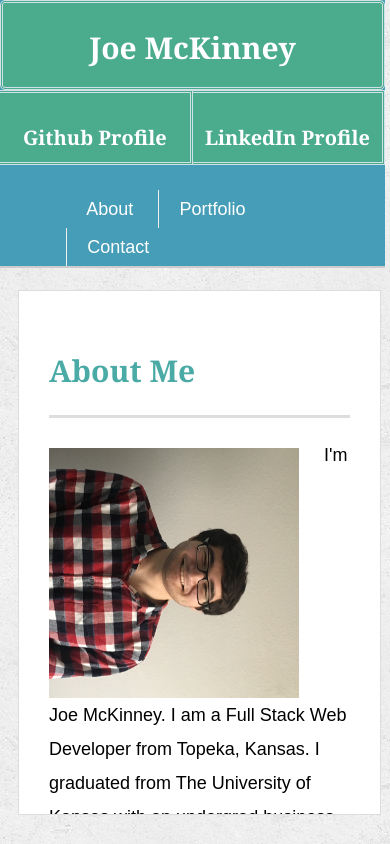
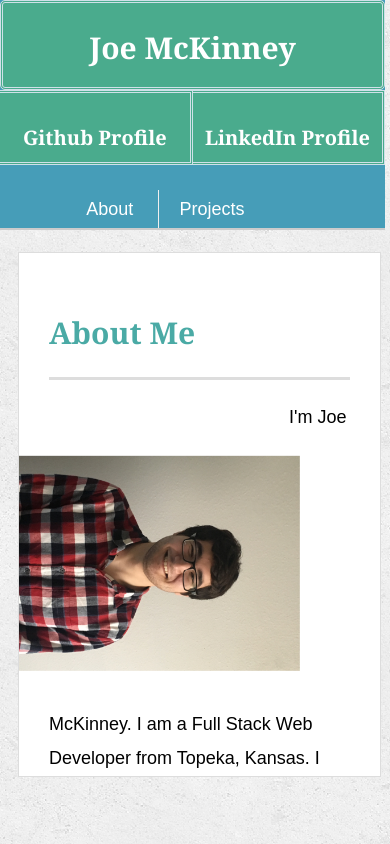
Before and after one commit to josephfmck/Responsive-Portfolio, a plain HTML site: page index.html in a window 390 px wide. Shown: the top 844 px of the page. Drawn offline with Linux system fonts and the light colour scheme.

Commit message:
commented out link to contact page

```diff
--- a/assets/css/style.css
+++ b/assets/css/style.css
@@ -49,6 +49,7 @@ body {
   h3 {
     font-size: 22px;
   }
+
 
   /* header */
 
@@ -206,9 +207,8 @@ body {
 
   .auth-image {
     float: left;
-    width: 215px;
-    height: 200px;
-    margin-top: 10px;
+    width: 250px;
+    margin-top: 20px;
     margin-right: 25px;
     /*profile picture rotated*/
     -webkit-transform:rotate(90deg);
@@ -291,7 +291,6 @@ body {
 
     .auth-image {
       width: 250px;
-      height: 250px;
     }
 
     .main-section {
@@ -335,8 +334,7 @@ body {
       }
 
       .auth-image {
-        width: 250px;
-        height: 250px;
+        width: 230px;
       }
 
       .main-section {
@@ -378,6 +376,9 @@ body {
       width: 75%;
     }
 
+    .auth-image {
+      width: 215px;
+    }
 
     .main-section {
       margin: -100px 0px 0px 10px;
--- a/index.html
+++ b/index.html
@@ -20,8 +20,8 @@
       <a href="https://www.linkedin.com/in/joe-mckinney-575b89158/" id="logo2">LinkedIn Profile</a>
       <nav>
         <a href="index.html">About</a>
-        <a href="portfolio.html">Portfolio</a>
-        <a href="contact.html">Contact</a>
+        <a href="portfolio.html">Projects</a>
+        <!--<a href="contact.html">Contact</a>-->
       </nav>
     </div>
   </header>
```
Also changed, not shown: portfolio.html (+2 -2 lines).
